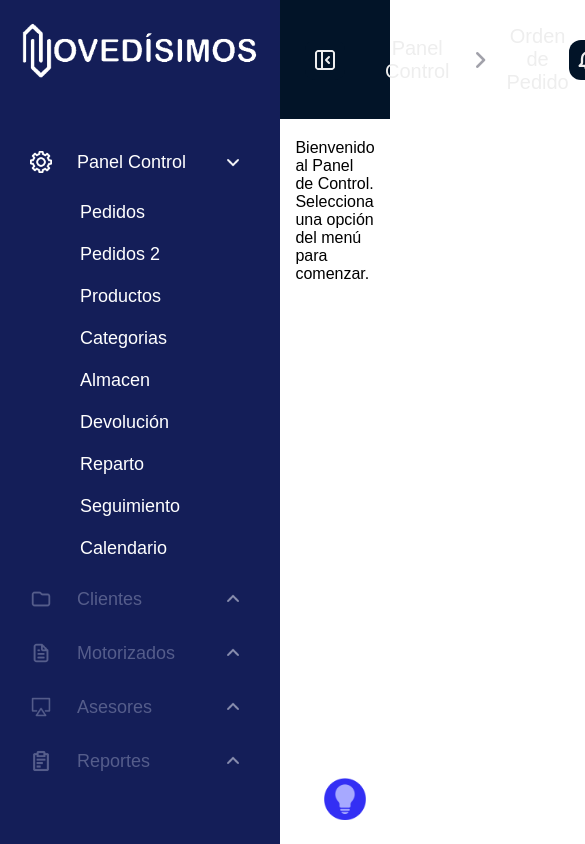
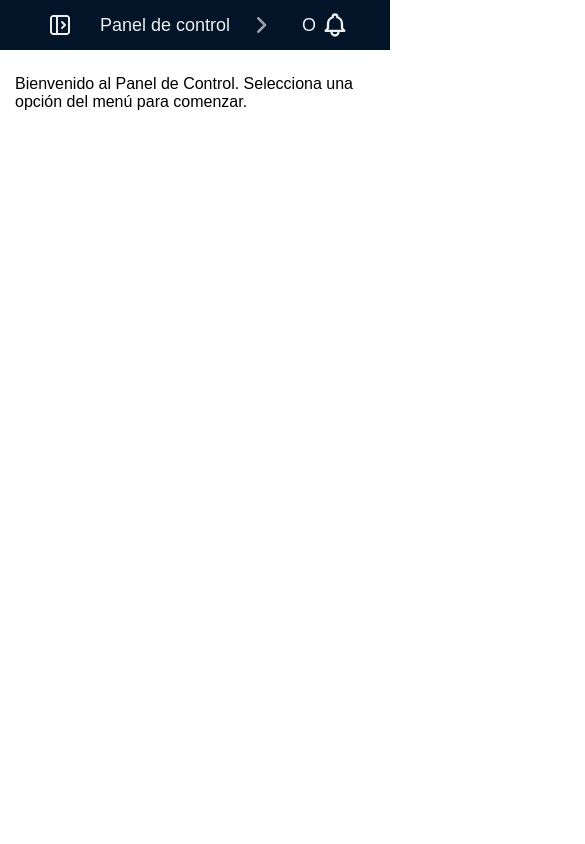
Before and after one commit to VaftecPeru/novedisimos_front, a React (Vite) app: page /dashboard in a window 390 px wide. Shown: the top 844 px of the page, 585 px wide, since content can reach past the window. Built offline with nearby package versions, Linux system fonts and the light colour scheme.

Commit message:
Subiendo cambios dashbaord

```diff
--- a/src/Dashboard.css
+++ b/src/Dashboard.css
@@ -4,29 +4,47 @@ body {
   background-color: #fff;
 }
 
+html, body {
+  overflow-x: hidden;
+  margin: 0;
+  padding: 0;
+  width: 100%;
+  box-sizing: border-box;
+}
+
+*, *:before, *:after {
+  box-sizing: inherit;
+}
+
 .dashboard-container {
   font-family: sans-serif;
   background-color: #fff;
+  display: flex;
+
   width: 100%;
+  position: relative;
+  min-height: 100vh;
 }
 
 .dashboard-sidebar {
   background-color: #141e58;
   color: #fff;
-  width: 240px;
-  padding: 20px;
+  width: 280px;
+  padding: 20px 0;
   display: flex;
   flex-direction: column;
-  z-index: 1;
+  z-index: 100;
   position: fixed;
   top: 0;
   left: 0;
   height: 100vh;
-  transition: left 0.3s ease;
+  transition: transform 0.3s ease, left 0.3s ease;
+  overflow-y: auto;
+  overflow-x: hidden;
 }
 
 .dashboard-sidebar.collapsed {
-left: -280px;
+transform: translateX(-280px);
 }
 
 .sidebar-toggle-icon {
@@ -41,68 +59,105 @@ display: flex;
 justify-content: center;
 align-items: center;
 }
+.sidebar-overlay {
+  display: none;
+  position: fixed;
+  top: 0;
+  left: 0;
+  right: 0;
+  bottom: 0;
+  background-color: rgba(0, 0, 0, 0.5);
+  z-index: 99;
+  opacity: 0;
+  transition: opacity 0.3s ease;
+  pointer-events: none;
+}
+
+.sidebar-overlay.active {
+  display: block;
+  opacity: 1;
+  pointer-events: all;
+}
+body.sidebar-open {
+  overflow: hidden;
+}
 
 .menu-icon-small {
 width: 40px;
 height: 40px;
 }
 
-.dashboard-sidebar {
-background-color: #141e58;
-color: #fff;
-width: 240px;
-padding: 20px;
-display: flex;
-flex-direction: column;
-z-index: 1;
-position: fixed;
-top: 0;
-left: 0;
-height: 100vh;
+
+.dashboard-content.sidebar-collapsed {
+  margin-left: 0;
 }
 
 .dashboard-content {
   margin-left: 280px;
+  flex: 1;
   width: calc(100% - 280px);
   padding: 20px;
   box-sizing: border-box;
   display: flex;
   justify-content: center;
+  transition: margin-left 0.3s ease;
+  margin-top: 60px;
+  overflow-x: hidden;
+}
+
+.dashboard-header.sidebar-collapsed {
+  left: 0;
 }
 
 .dashboard-header {
   background-color: #021428;
   color: #4763e4;
-  padding: 5px;
+  padding: 0 20px;
   text-align: center;
   display: flex;
   justify-content: space-between;
   align-items: center;
   transition: padding-left 0.3s ease;
+  position: fixed;
+  top: 0;
+  left: 280px;
+  right: 0;
+  z-index: 90;
+  height: 50px;
+  padding-left: 20px;
 }
 
 .panel-control-header {
   display: flex;
   align-items: center;
   transition: margin-left 0.3s ease;
+  margin-left: 0;
+  width: calc(100% - 70px);
+  overflow: hidden;
 }
 
 .panel-control-header.sidebar-collapsed {
-margin-left: -290px;
+margin-left: 20px;
 }
-
+.panel-control-header.sidebar-collapsed h2 {
+  margin-left: 20px;
+}
 .panel-control-icon {
   width: 32px;
   height: 32px;
   margin-left: 15px;
+  margin-right: 15px;
   margin-top: 0px;
+  flex-shrink: 0;
 }
 
 .panel-control-header h2 {
-  margin-left: 380px;
+  margin-left: 20px;
   color: #eeeeee;
   font-size: 20px;
   font-weight: 400;
+  transition: margin-left 0.3s ease;
+  white-space: nowrap;
 }
 
 .panel-control-header h3 {
@@ -110,11 +165,11 @@ margin-top: 0px;
   color: #eeeeee;
   font-size: 20px;
   font-weight: 400;
+  white-space: nowrap;
 }
 
 .sidebar-toggle-button {
   background-color: #021428;
-margin-left: 300px;
   display: flex;
   align-items: center;
   justify-content: center;
@@ -124,9 +179,11 @@ height: 40px;
   border-radius: 10px;
   cursor: pointer;
   transition: all 0.3s ease;
-position: absolute;
+  position: relative;
+  z-index: 110;
+  flex-shrink: 0;
+  margin-left: 10px;
 }
-
 .panel-control-header svg {
 color: #eeeeee;
 border-radius: 10px;
@@ -164,9 +221,8 @@ color: #eeeeee;
 cursor: pointer;
 }
 .sidebar-header {
-display: flex;
-align-items: center;
-margin-bottom: 20px;
+padding: 0 20px;
+width: 100%;
 }
 
 .sidebar-header i {
@@ -190,6 +246,13 @@ margin-bottom: 10px;
   margin-bottom: 10px;
   border-radius: 10px;
   justify-content: flex-start;
+}
+
+.menu-item-header,
+.submenu li {
+  padding-left: 20px;
+  padding-right: 20px;
+  width: 100%;
 }
 
 .menu-icon {
@@ -236,16 +299,22 @@ padding-right: 10px;
   padding-left: 50px;
   cursor: pointer;
 }
-.imagen-header{
+.imagen-header {
   background-color: #141e58;
-  margin-left: -20px;
+  margin:0;
+  width: 100%;
   padding: 20px;
-  margin-top: -20px;
-  margin-right: -20px;
+  position: relative;
+  z-index: 95;
+  height: auto;
+  display: flex;
+  justify-content: center;
+  align-items: center;
 }
+
 .imagen-header img {
 width: 100%;
-height: 100%;
+height: auto;
 }
 
 .div-dashboard {
@@ -254,11 +323,13 @@ padding: 20px;
 width: 100%;
 max-width: 1600px;
 margin: 0 auto;
-transition: margin-left 0.3s ease
+transition: all 0.3s ease;
+overflow-x: hidden;
+overflow-y: auto;
 }
 
 .div-dashboard.sidebar-collapsed {
-  margin-left: -300px;
+  margin-left: 0;
 }
 
 .div-dashboard h1{
@@ -372,7 +443,6 @@ height: auto;
 max-height: 800px;
 padding: 10px;
 border-radius: 12px;
-overflow-x: auto;
 overflow-y: auto;
 font-size: 16px;
 color: #a1a1aa;
@@ -506,3 +576,63 @@ height: 50px;
 z-index: 1;
 cursor: pointer;
 }
+
+
+.dashboard-sidebar::-webkit-scrollbar,
+.lista-clientes::-webkit-scrollbar {
+  width: 6px;
+}
+
+.dashboard-sidebar::-webkit-scrollbar-thumb,
+.lista-clientes::-webkit-scrollbar-thumb {
+  background-color: rgba(255, 255, 255, 0.2);
+  border-radius: 3px;
+}
+
+.dashboard-sidebar,
+.lista-clientes {
+  scrollbar-width: thin;
+  scrollbar-color: rgba(255, 255, 255, 0.2) transparent;
+}
+
+@media (max-width: 768px) {
+  .dashboard-header {
+    padding-left: 10px;
+    left: 0;
+  }
+
+  .dashboard-content {
+    margin-left: 0;
+    width: 100%;
+    padding: 15px;
+  }
+
+  .dashboard-sidebar {
+    left: -280px;
+  }
+  body.sidebar-open {
+    overflow: hidden;
+  }
+
+  body.sidebar-open .dashboard-sidebar {
+    left: 0;
+    box-shadow: 2px 0 10px rgba(0, 0, 0, 0.3);
+  }
+
+  .sidebar-toggle-button {
+    margin-left: 10px;
+  }
+
+  .panel-control-header h2 {
+    margin-left: 15px;
+    font-size: 18px;
+  }
+
+  .panel-control-header h3 {
+    font-size: 18px;
+  }
+
+  .bell-button {
+    margin-right: 15px;
+  }
+}
--- a/src/Dashboard.jsx
+++ b/src/Dashboard.jsx
@@ -84,6 +84,10 @@ function Dashboard() {
     const navigate = useNavigate();
     const location = useLocation();
 
+    const [sidebarCollapsed, setSidebarCollapsed] = useState(
+        window.innerWidth <= 768
+    );
+
     useEffect(() => {
         const path = location.pathname.split('/');
         const lastSegment = path[path.length - 1];
@@ -91,7 +95,42 @@ function Dashboard() {
         if (lastSegment !== 'dashboard') {
             setActiveSection(lastSegment);
         }
+
+        if (window.innerWidth <= 768) {
+            setSidebarCollapsed(true);
+            document.body.classList.remove('sidebar-open');
+        }
+
+        const handleResize = () => {
+            if (window.innerWidth <= 768) {
+                document.body.classList.remove('sidebar-open');
+            }
+        };
+
+        window.addEventListener('resize', handleResize);
+        return () => {
+            window.removeEventListener('resize', handleResize);
+        };
     }, [location.pathname]);
+
+    const toggleSidebar = () => {
+        const newCollapsedState = !sidebarCollapsed;
+        setSidebarCollapsed(newCollapsedState);
+
+        if (window.innerWidth <= 768) {
+            if (newCollapsedState) {
+                document.body.classList.remove('sidebar-open');
+            } else {
+                document.body.classList.add('sidebar-open');
+            }
+        }
+    };
+
+    const handleOverlayClick = () => {
+        if (window.innerWidth <= 768 && !sidebarCollapsed) {
+            toggleSidebar();
+        }
+    };
 
     const openModal = () => {
         setModalIsOpen(true);
@@ -202,6 +241,10 @@ function Dashboard() {
     const handleSectionClick = (section) => {
         setActiveSection(section);
         navigate(`/dashboard/${section}`);
+
+        if (window.innerWidth <= 768 && !sidebarCollapsed) {
+            toggleSidebar();
+        }
     };
 
     const handleEdit = (index) => {
@@ -214,12 +257,6 @@ function Dashboard() {
         const updatedClients = clients.filter((_, i) => i !== index);
         setClients(updatedClients);
         localStorage.setItem('clientsData', JSON.stringify(updatedClients));
-    };
-
-    const [sidebarCollapsed, setSidebarCollapsed] = useState(false);
-
-    const toggleSidebar = () => {
-        setSidebarCollapsed(!sidebarCollapsed);
     };
 
     const openCloseIcon = (
@@ -358,12 +395,17 @@ function Dashboard() {
 
     return (
         <div className="dashboard-container">
-            <header className="dashboard-header">
+            <div
+                className={`sidebar-overlay ${!sidebarCollapsed && window.innerWidth <= 768 ? 'active' : ''}`}
+                onClick={handleOverlayClick}
+            />
+
+            <header className={`dashboard-header ${sidebarCollapsed ? 'sidebar-collapsed' : ''}`}>
                 <div className={`panel-control-header ${sidebarCollapsed ? 'sidebar-collapsed' : ''}`}>
                     <button onClick={toggleSidebar} className="sidebar-toggle-button">
                         {sidebarCollapsed ? openIcon : openCloseIcon}
                     </button>
-                    <h2>Panel Control</h2>
+                    <h2>Panel de control</h2>
                     <img src="/images/right arrow.png" alt="Icono Panel Control" className="panel-control-icon" />
                     <h3>Orden de Pedido</h3>
                 </div>
@@ -372,7 +414,7 @@ function Dashboard() {
                 </button>
             </header>
 
-            <div className="dashboard-content">
+            <div className={`dashboard-content ${sidebarCollapsed ? 'sidebar-collapsed' : ''}`}>
                 {renderContent()}
             </div>
 
@@ -396,7 +438,6 @@ function Dashboard() {
                         <label>Canal:</label>
                         <select name="canal" value={newClient.canal} onChange={handleInputChange}>
                             <option value="Shopify">Shopify</option>
-                            {/* Agrega más opciones si es necesario */}
                         </select>
 
                         <h2>Cliente</h2>
@@ -409,17 +450,14 @@ function Dashboard() {
                         <h2>Entrega</h2>
                         <label>Departamento:</label>
                         <select name="departamento" value={newClient.departamento} onChange={handleInputChange}>
-                            {/* Agrega opciones de departamentos */}
                         </select>
 
                         <label>Provincia:</label>
                         <select name="provincia" value={newClient.provincia} onChange={handleInputChange}>
-                            {/* Agrega opciones de provincias */}
                         </select>
 
                         <label>Distrito:</label>
                         <select name="distrito" value={newClient.distrito} onChange={handleInputChange}>
-                            {/* Agrega opciones de distritos */}
                         </select>
 
                         <label>Dirección:</label>
--- a/src/PedidosDashboard.jsx
+++ b/src/PedidosDashboard.jsx
@@ -131,7 +131,6 @@ function PedidosDashboard() {
 
   return (
     <Box sx={{ p: 3, bgcolor: '#f9fafb', minHeight: '100vh', width: '100%', boxSizing: 'border-box', overflowX: 'auto' }}>
-      {/* Header */}
       <Box sx={{ display: 'flex', justifyContent: 'space-between', alignItems: 'center', mb: 2 }}>
         <Typography variant="h5" sx={{ fontWeight: 'bold' }}>Pedidos</Typography>
         <Box sx={{ display: 'flex', gap: 2 }}>
@@ -141,7 +140,6 @@ function PedidosDashboard() {
         </Box>
       </Box>
 
-      {/* Filtros */}
       <Box sx={{ display: 'flex', alignItems: 'center', mb: 3, gap: 2, flexWrap: 'wrap' }}>
         <Button
           variant="contained"
@@ -232,7 +230,6 @@ function PedidosDashboard() {
         </Button>
       </Box>
 
-      {/* Tabla de Pedidos */}
       <TableContainer component={Paper} sx={{ mb: 4, boxShadow: '0 4px 6px -1px rgb(0 0 0 / 0.1)' }}>
         <Table sx={{ minWidth: 650 }} size="small">
           <TableHead>
```
Lines whose indentation alone changed are shown as unchanged.
